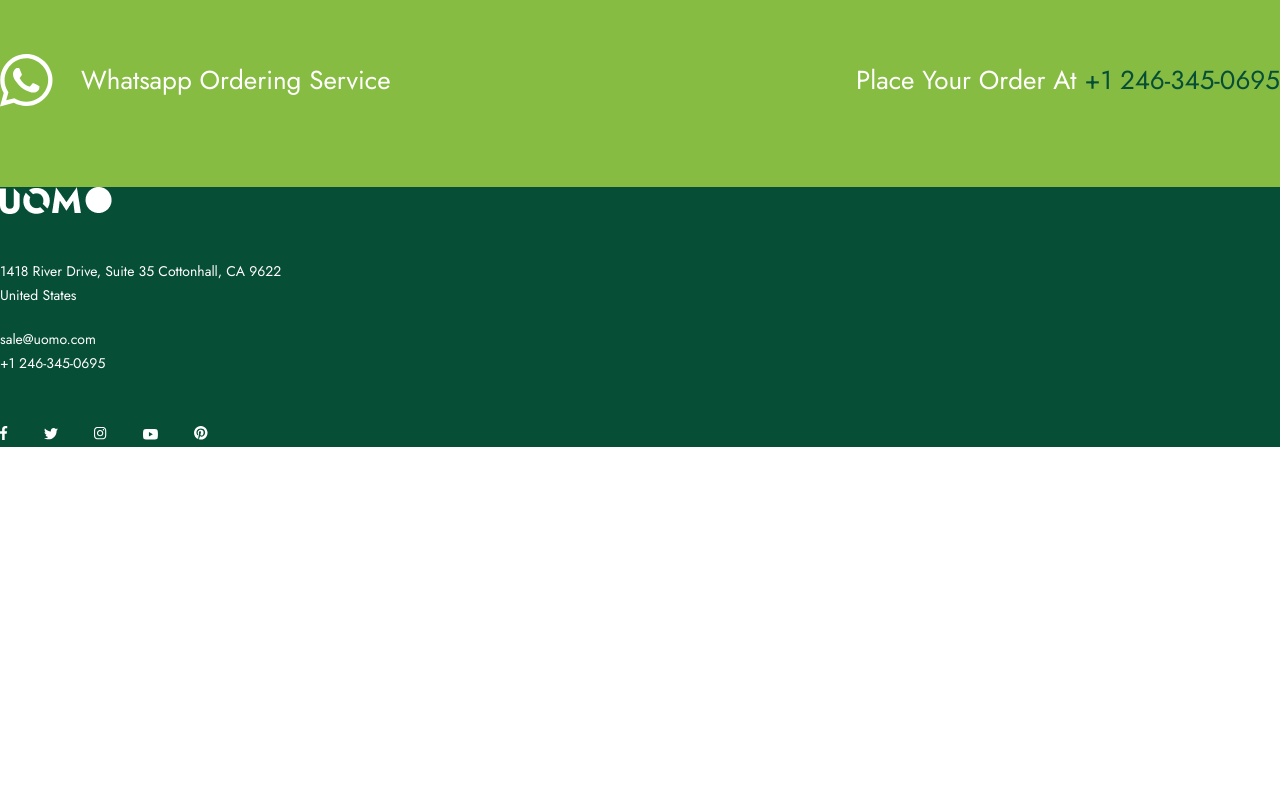
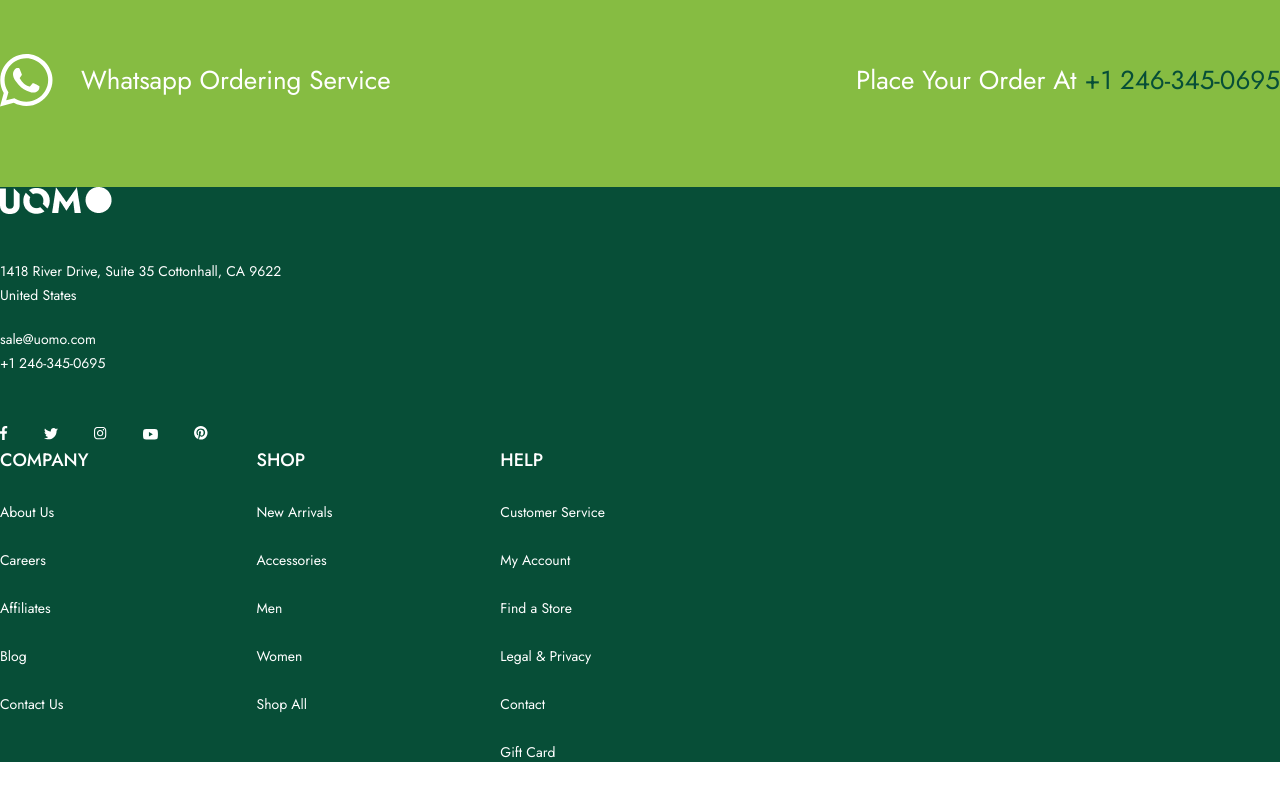
Before and after one commit to ayeshatahsin11/Uomo-E-commerce, a Next.js app: page / in a window 1280 px wide. Shown: the part 4800-5600 px from the top of the page. Before the commit the page ends 5347 px from the top, so only its background shows below. Built offline with nearby package versions, Linux system fonts and the light colour scheme.

Commit message:
footer columns done

```diff
--- /dev/null
+++ b/src/components/layout/footer/ColumnDesgin.jsx
@@ -0,0 +1,21 @@
+import Link from "next/link";
+import React from "react";
+
+const ColumnDesgin = ({ title, footerlinks }) => {
+  return (
+    <div className="text-white">
+      <h2 className="text-[18px] font-medium uppercase">{title}</h2>
+      <div>
+        {footerlinks?.map((item) => (
+          <ul className="mt-7">
+            <li className="text-sm leading-5 relative  after:content-[''] after:w-0 hover:after:w-2/4 after:h-0.5 after:bg-white after:absolute after:-bottom-2 after:left-0 after:duration-300">
+              <Link href={"item.href"}>{item.label}</Link>
+            </li>
+          </ul>
+        ))}
+      </div>
+    </div>
+  );
+};
+
+export default ColumnDesgin;
--- a/src/components/layout/footer/Footer.jsx
+++ b/src/components/layout/footer/Footer.jsx
@@ -1,6 +1,7 @@
 import React from "react";
 import Container from "../Container";
 import Info from "./Info";
+import FooterColumns from "./FooterColumns";
 
 const Footer = () => {
   return (
@@ -8,6 +9,7 @@ const Footer = () => {
       <Container>
         <div id="main grid part">
           <Info />
+          <FooterColumns/>
         </div>
       </Container>
     </section>
@@ -15,7 +17,3 @@ const Footer = () => {
 };
 
 export default Footer;
-
-
-
-//ekta common design title banaba, then array baniye props pass krbo, see navbar and privilige
--- /dev/null
+++ b/src/components/layout/footer/FooterColumns.jsx
@@ -0,0 +1,56 @@
+import React from 'react'
+import ColumnDesgin from './ColumnDesgin';
+
+const FooterColumns = () => {
+   const footerData = [
+  {
+    "id" : 1,
+    title: "Company",
+    items: [
+      { label: "About Us", href: "/about" },
+      { label: "Careers", href: "/careers" },
+      { label: "Affiliates", href: "/affiliates" },
+      { label: "Blog", href: "/blog" },
+      { label: "Contact Us", href: "/contact" },
+    ],
+  },
+  {
+    "id" : 2,
+    title: "Shop",
+    items: [
+      { label: "New Arrivals", href: "/shop/new-arrivals" },
+      { label: "Accessories", href: "/shop/accessories" },
+      { label: "Men", href: "/shop/men" },
+      { label: "Women", href: "/shop/women" },
+      { label: "Shop All", href: "/shop" },
+    ],
+  },
+  {
+    "id" : 3,
+    title: "Help",
+    items: [
+      { label: "Customer Service", href: "/help/customer-service" },
+      { label: "My Account", href: "/account" },
+      { label: "Find a Store", href: "/find-a-store" },
+      { label: "Legal & Privacy", href: "/legal" },
+      { label: "Contact", href: "/contact" },
+      { label: "Gift Card", href: "/gift-card" },
+    ],
+  },
+];
+  return (
+    <div className='flex gap-42'>
+        {
+        footerData?.map((item)=>(
+            <ColumnDesgin
+            key={item.id}
+            title = {item.title}
+            footerlinks={item.items}
+
+            />
+        ))
+        }</div>
+  )
+}
+
+export default FooterColumns
--- /dev/null
+++ b/src/components/layout/footer/Subscribe.jsx
@@ -0,0 +1,17 @@
+import React from 'react'
+
+const Subscribe = () => {
+  return (
+    <div className='text-white'>
+        <h2 className='text-[18px]'>subscribe</h2>
+        <p>Be the first to get the latest news about trends,
+promotions, and much more!</p>
+   <div>
+    <input type="email" name="email" id="email" placeholder='Your Email Address' />
+    <button>Join</button>
+   </div>
+    </div>
+  )
+}
+
+export default Subscribe
```
Also changed, not shown: src/components/layout/header/Navbar.jsx (line endings or trailing spaces).
